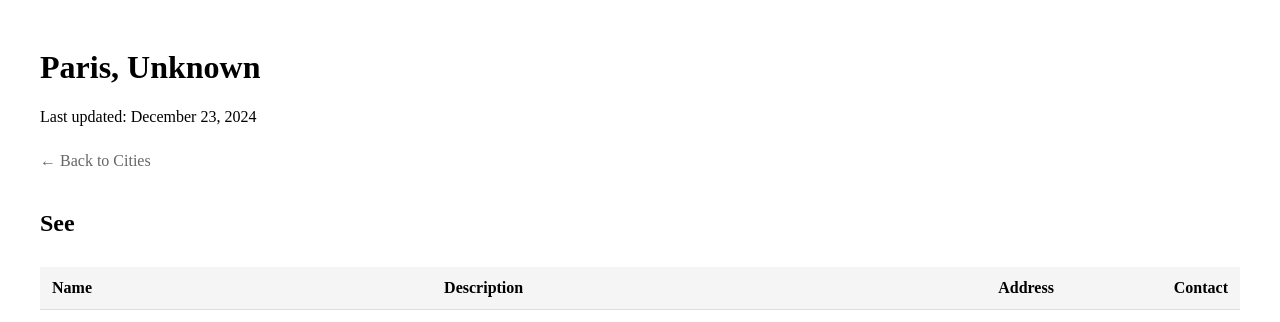
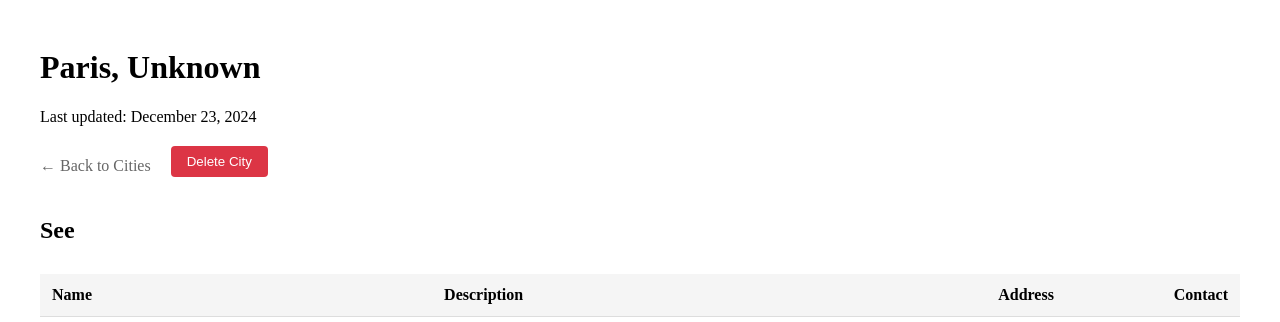
Before and after one commit to divo/city_wiki, a Django app: page /city/Paris/ in a window 1280 px wide. Shown: the top 322 px of the page. Run offline with Django 5.2, Linux system fonts and the light colour scheme; data comes from the database, SQL or seed files in the repository.

Commit message:
Add delete city endpoint

```diff
--- a/cities/templates/base.html
+++ b/cities/templates/base.html
@@ -24,6 +24,26 @@
         }
         .poi-table th { background: #f5f5f5; }
         .poi-table tr:hover { background: #f9f9f9; }
+
+        .actions {
+            margin-top: 20px;
+            display: flex;
+            gap: 20px;
+            align-items: center;
+        }
+
+        .delete-btn {
+            background: #dc3545;
+            color: white;
+            border: none;
+            padding: 8px 16px;
+            border-radius: 4px;
+            cursor: pointer;
+        }
+
+        .delete-btn:hover {
+            background: #c82333;
+        }
     </style>
 </head>
 <body>
--- a/cities/templates/cities/city_detail.html
+++ b/cities/templates/cities/city_detail.html
@@ -5,7 +5,10 @@
     <div class="city-header">
         <h1>{{ city.name }}, {{ city.country }}</h1>
         <p>Last updated: {{ city.updated_at|date:"F j, Y" }}</p>
-        <a href="{% url 'city_list' %}" class="back-link">← Back to Cities</a>
+        <div class="actions">
+            <a href="{% url 'city_list' %}" class="back-link">← Back to Cities</a>
+            <button onclick="deleteCity('{{ city.name }}')" class="delete-btn">Delete City</button>
+        </div>
     </div>
 
     {% for category, pois in pois_by_category.items %}
@@ -57,4 +60,25 @@
         </section>
     {% endfor %}
 </div>
+
+<script>
+function deleteCity(cityName) {
+    if (confirm(`Are you sure you want to delete ${cityName} and all its points of interest?`)) {
+        fetch(`/city/${encodeURIComponent(cityName)}/delete/`, {
+            method: 'DELETE',
+        })
+        .then(response => response.json())
+        .then(data => {
+            if (data.status === 'success') {
+                window.location.href = '{% url "city_list" %}';
+            } else {
+                alert('Error deleting city: ' + data.message);
+            }
+        })
+        .catch(error => {
+            alert('Error deleting city: ' + error);
+        });
+    }
+}
+</script>
 {% endblock %}
--- a/cities/urls.py
+++ b/cities/urls.py
@@ -4,5 +4,6 @@ from . import views
 urlpatterns = [
     path('', views.city_list, name='city_list'),
     path('city/<str:city_name>/', views.city_detail, name='city_detail'),
+    path('city/<str:city_name>/delete/', views.delete_city, name='delete_city'),
     path('import-city/<str:city_name>/', views.import_city_data, name='import_city_data'),
 ]
--- a/cities/views.py
+++ b/cities/views.py
@@ -71,3 +71,21 @@ def city_detail(request, city_name):
         'city': city,
         'pois_by_category': pois_by_category
     })
+
+@csrf_exempt  # TODO: Replace with proper admin authentication
+@require_http_methods(["DELETE"])
+def delete_city(request, city_name):
+    try:
+        city = get_object_or_404(City, name=city_name)
+        city.delete()  # This will cascade delete all POIs due to the ForeignKey relationship
+
+        return JsonResponse({
+            'status': 'success',
+            'message': f'Deleted {city_name} and all its points of interest'
+        })
+
+    except Exception as e:
+        return JsonResponse({
+            'status': 'error',
+            'message': str(e)
+        }, status=500)
```
